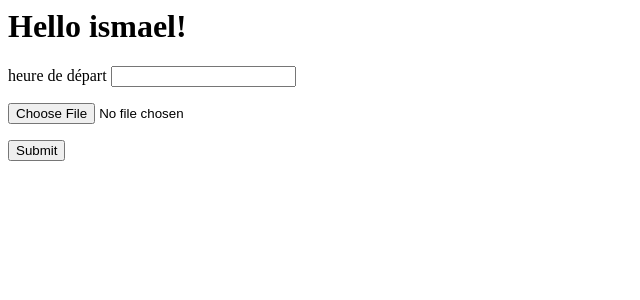
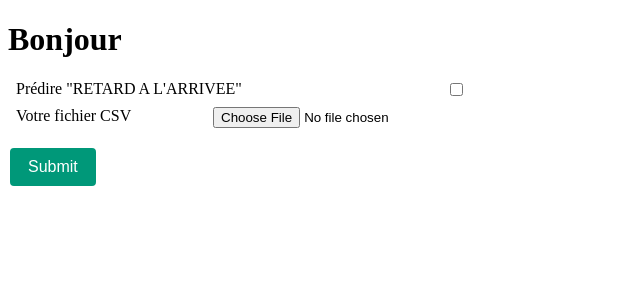
Before and after one commit to lachhebo/certif-politique, a Flask app: page / in a window 1280 px wide. Shown: the top 300 px of the page, without its empty margins (0-640 px from the left). Run offline with Flask 2, Linux system fonts and the light colour scheme.

Commit message:
feat: adding form with more information

```diff
--- a/certifia/feature_engineering.py
+++ b/certifia/feature_engineering.py
@@ -24,7 +24,7 @@ class FeatureEngineering:
         return df.apply(lambda x: x.week)
 
     def get_start_hour(self, df):
-        pass
+        return df.apply(lambda x: x[:-2])
 
     def __get_dict_of_average_plane_by_day(self, df, airport_type: str):
         min_date = df['DATE'].min()
--- a/certifia/serving/app.py
+++ b/certifia/serving/app.py
@@ -14,7 +14,7 @@ def predict():
 
 @app.route("/")
 def root():
-    return render_template('form.html', name='ismael')
+    return render_template('form.html')
 
 
 @app.route('/data/', methods=['POST', 'GET'])
@@ -23,7 +23,7 @@ def data():
         return "The URL /data is accessed directly. Try going to '/' to submit form"
     if request.method == 'POST':
         df = load_csv(request.files.get('file'))
-        df_prediction = prediction(df)
+        df_prediction = prediction(df, request.form)
 
         return render_template('data.html', tables=[df_prediction.to_html(classes='data', header="true")])
 
@@ -32,18 +32,19 @@ def load_csv(file):
     return pd.read_csv(file)
 
 
-def prediction(df):
+def prediction(df, form):
+    df_prediction = df[['IDENTIFIANT']].copy()
     # Load feature Engineering
     # feature_engineering = FeatureEngineering()
     # df_engineered = feature_engineering.transform(df)
     # load training
     # training = Training()
     # y_pred = training.predict(df_engineered)
-    # concat y_pred and flight number
-    # df_prediction = concat([df[['IDENTIFIANT']], pd.Series(data=y_pred, name="PREDICTION"])
+
+    # df_prediction.loc[:, "PREDICTION RETARD A L'ARRIVEE"] =  pd.Series(data=y_pred, name="PREDICTION")
 
     # temporairement
     seed(42)
-    df_prediction = df[['IDENTIFIANT']].copy()
-    df_prediction.loc[:, 'PREDICTION'] = df['IDENTIFIANT'].apply(lambda x: randrange(10))
+    if bool(form.get('retard_arrivee')):
+        df_prediction.loc[:, "PREDICTION RETARD A L'ARRIVEE"] = df['IDENTIFIANT'].apply(lambda x: randrange(10))
     return df_prediction
--- a/certifia/serving/templates/form.html
+++ b/certifia/serving/templates/form.html
@@ -1,12 +1,52 @@
-<title>Hello from Flask</title>
-{% if name %}
-<h1>Hello {{ name }}!</h1>
-{% else %}
-<h1>Hello, World!</h1>
-{% endif %}
+<!DOCTYPE html>
+<html lang="en">
+<head>
+    <meta charset="UTF-8">
+    <title>Chargement des données</title>
+    <style>
+        .preference {
+            display: flex;
+            justify-content: space-between;
+            width: 450px;
+            margin: .5rem;
+        }
 
-<form action="/data" method="POST" enctype=multipart/form-data>
-    <p>heure de départ <input type="text" name="heure-depart" /></p>
-    <p><input type=file name="file"></p>
-    <p><input type="submit" value="Submit" /></p>
-</form>
+        input[type=submit] {
+            padding: 8px 16px;
+            text-align: center;
+            text-decoration: none;
+            display: inline-block;
+            font-size: 16px;
+            margin: 4px 2px;
+            transition-duration: 0.4s;
+            cursor: pointer;
+            border: 2px solid #009879;
+            background-color: #009879;
+            color: white;
+            border-radius: 4px;
+        }
+
+        input[type=submit]:hover {
+            background-color: white;
+            color: black;
+            box-shadow: 0 12px 16px 0 rgba(0,0,0,0.24), 0 17px 50px 0 rgba(0,0,0,0.19);
+        }
+    </style>
+</head>
+<body>
+    <h1>Bonjour</h1>
+
+    <form action="/data" method="POST" enctype=multipart/form-data>
+        <div class="preference">
+            <label for="retard_arrivee">Prédire "RETARD A L'ARRIVEE"</label>
+            <input type="checkbox" name="retard_arrivee" id="retard_arrivee">
+        </div>
+        <div class="preference">
+            <label for="file">Votre fichier CSV</label>
+            <input type=file name="file" id="file">
+        </div>
+        <p><input type="submit" value="Submit" /></p>
+    </form>
+
+</body>
+</html>
```
Also changed, not shown: tests/test_predict.py (deleted).
